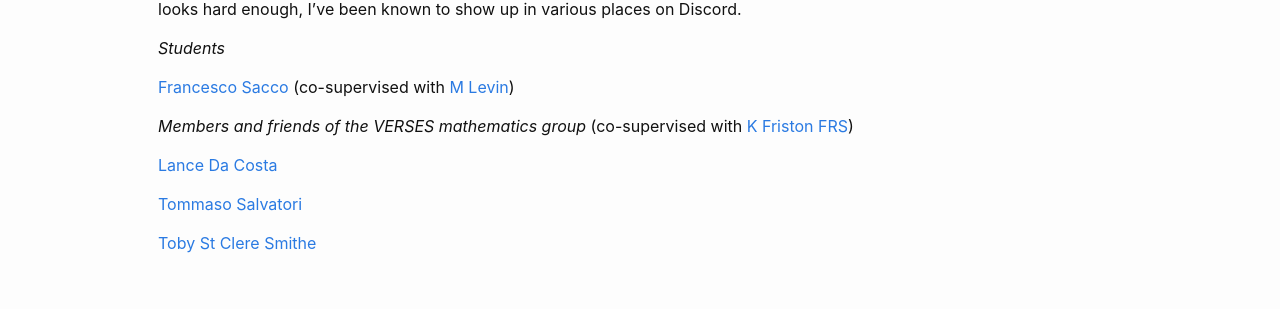
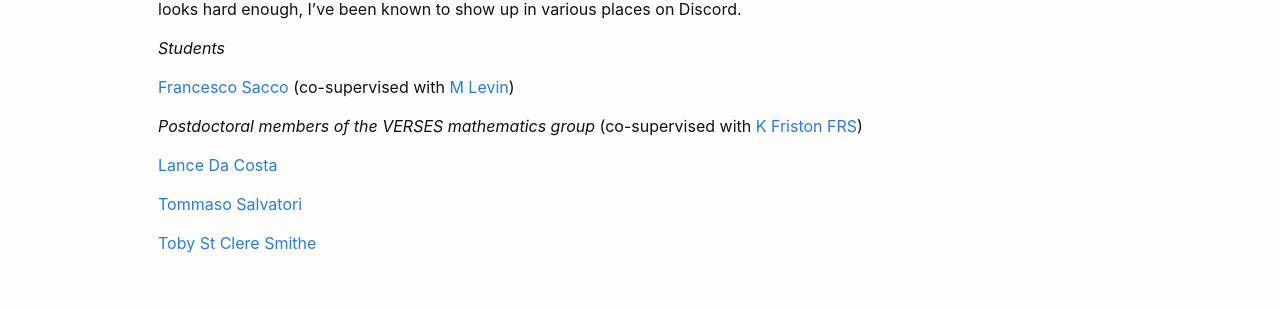
Before and after one commit to DARSakthi/DARSakthi.github.io, a Jekyll site: the page built from index.markdown, in a window 1280 px wide. Shown: the part 539-848 px from the top of the page. Built offline with Jekyll 4.4.1, drawn with Linux system fonts in a browser that asks for light colours.

Commit message:
Changed language again

```diff
--- a/index.markdown
+++ b/index.markdown
@@ -18,7 +18,7 @@ _Students_
 
 [Francesco Sacco](https://francesco215.github.io) (co-supervised with [M Levin](https://en.wikipedia.org/wiki/Michael_Levin_(biologist)))
 
-_Members and friends of the VERSES mathematics group_ (co-supervised with [K Friston FRS](https://en.wikipedia.org/wiki/Karl_J._Friston))
+_Postdoctoral members of the VERSES mathematics group_ (co-supervised with [K Friston FRS](https://en.wikipedia.org/wiki/Karl_J._Friston))
 
 [Lance Da Costa](https://scholar.google.com/citations?user=PCHqHCsAAAAJ&hl=en)
 
```
